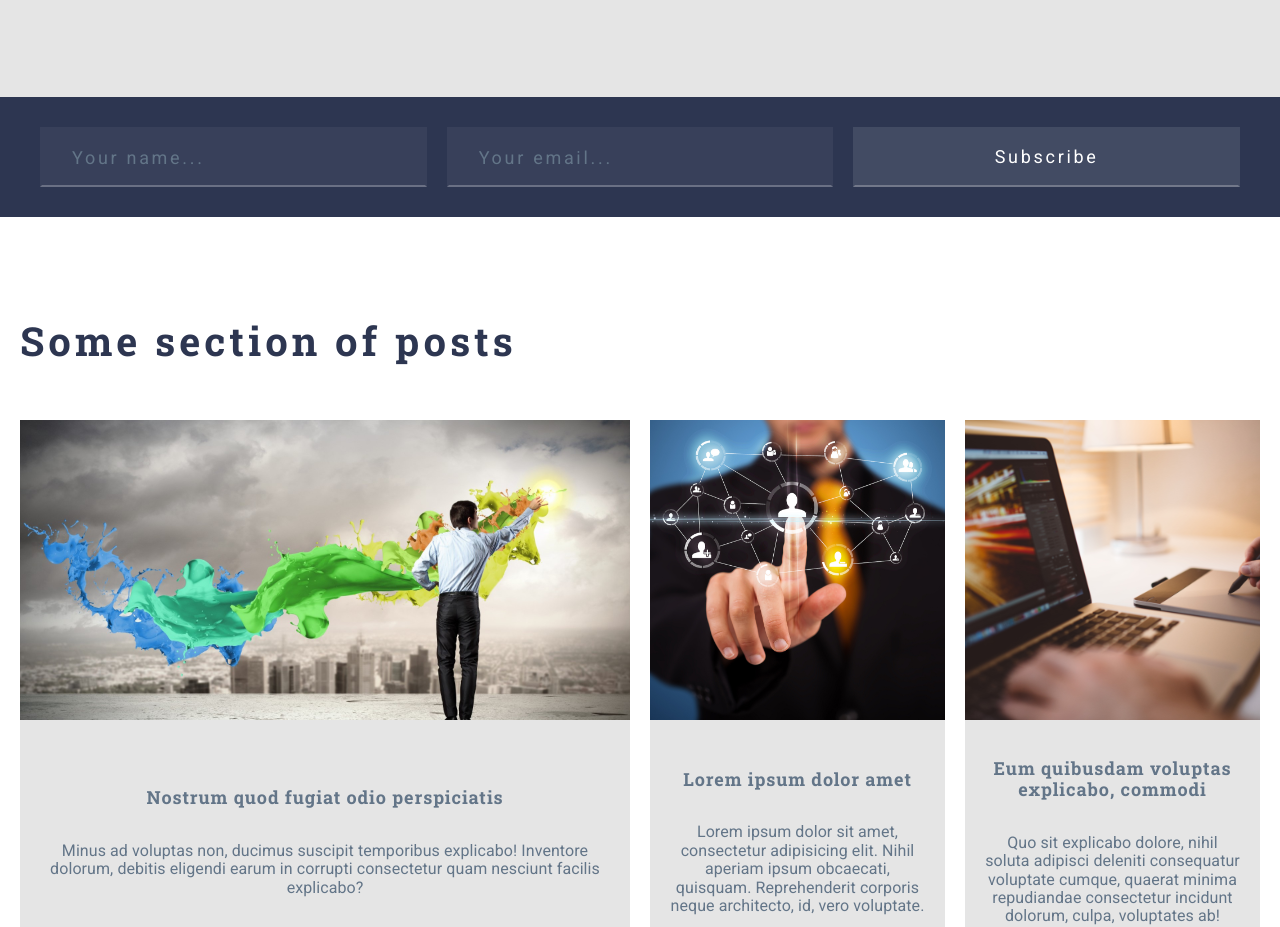
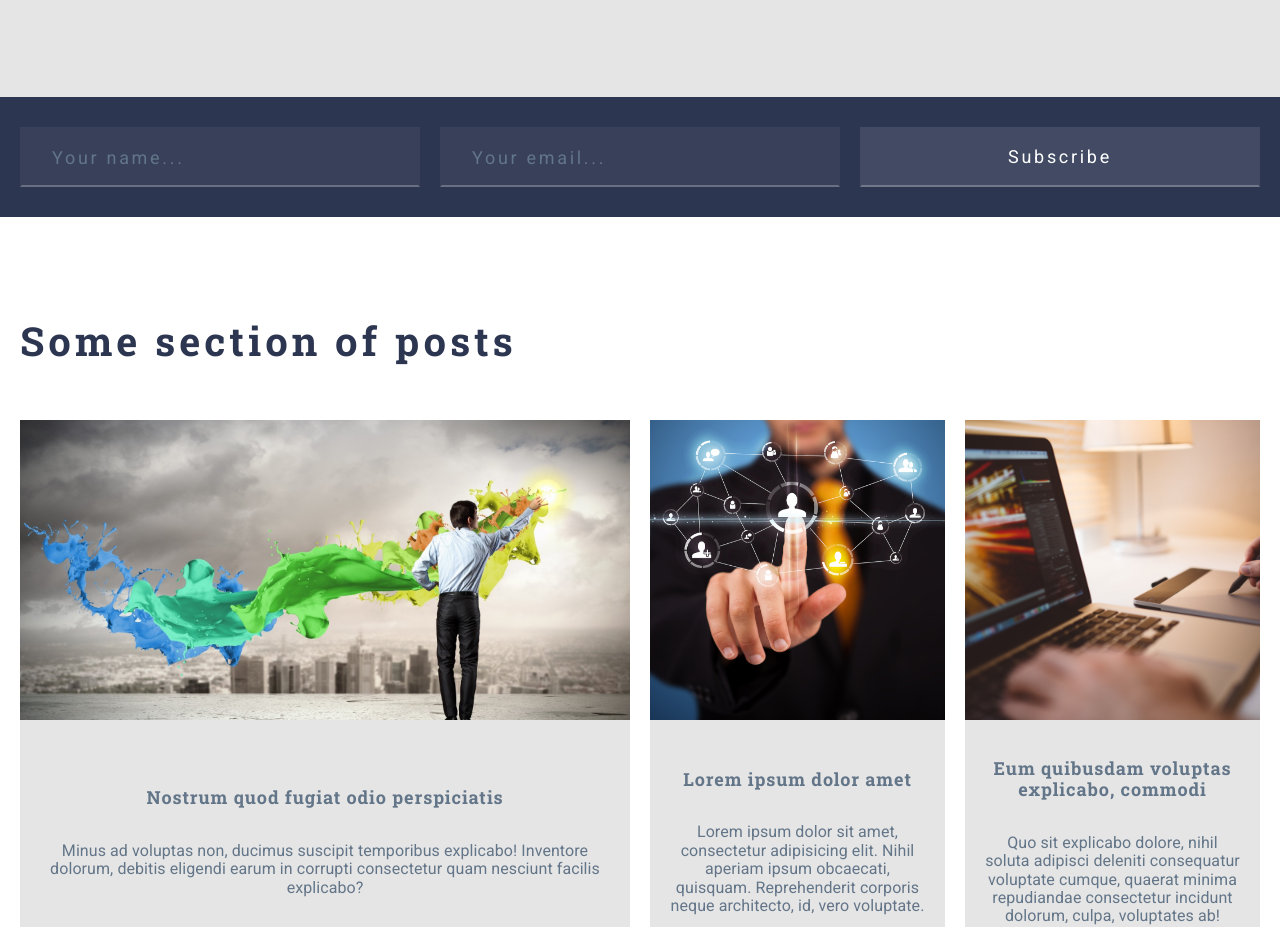
Before and after one commit to AlexanderVoronin-ux/-We-are-real-developers-, a website: page index.html in a window 1280 px wide. Shown: the part 2340-3267 px from the top of the page. Drawn offline with Linux system fonts and the light colour scheme.

Commit message:
Исправление ошибки отступа в секции FORM

```diff
--- a/assets/scss/sections/_section-form.scss
+++ b/assets/scss/sections/_section-form.scss
@@ -16,14 +16,10 @@
       display: grid;
       gap: $gap;
       max-width: 1340px;
-      padding-right: 20px;
-      padding-left: 20px;
       margin: auto;
       height: 100%;
       justify-content: center;
       align-items: center;
-      padding-right: 20px;
-      padding-left: 20px;
       grid-template-columns: repeat(3, 1fr);
       grid-template-areas: "p1 p2 p3";
       @include md-sm {
```
Also changed, not shown: assets/css/style.css.
